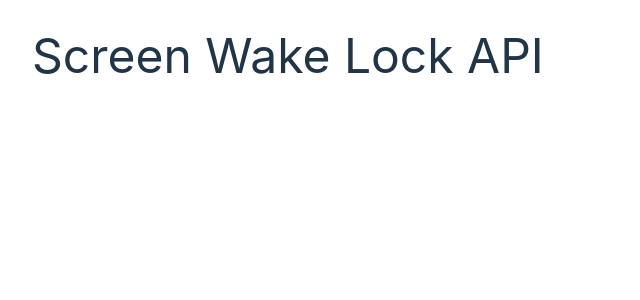
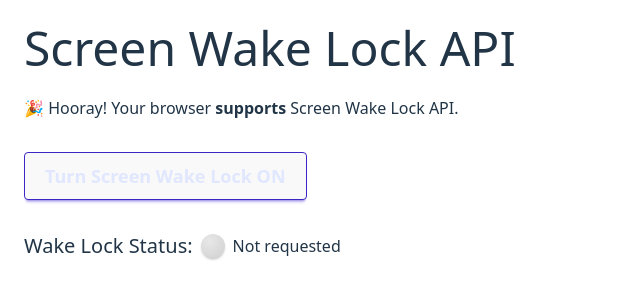
Before and after one commit to chr1s1k/fe-mambo-jambo-web-apis, a React (Vite) app: page /screen-wake-lock in a window 1280 px wide. Shown: the top 300 px of the page, without its empty margins (0-640 px from the left). Built offline with nearby package versions, Linux system fonts and the light colour scheme.

Commit message:
Add ScreenWakeLock example

```diff
--- a/package.json
+++ b/package.json
@@ -11,6 +11,8 @@
   },
   "dependencies": {
     "@tailwindcss/vite": "^4.0.3",
+    "clsx": "^2.1.1",
+    "daisyui": "^5.0.0-beta.6",
     "react": "^18.3.1",
     "react-dom": "^18.3.1",
     "react-router-dom": "^7.1.5",
--- a/src/index.css
+++ b/src/index.css
@@ -1,7 +1,12 @@
 @import "tailwindcss";
+@plugin "daisyui";
+
+@theme {
+  --primary: #ffa800;
+}
 
 :root {
-  font-family: Inter, system-ui, Avenir, Helvetica, Arial, sans-serif;
+  font-family: system-ui, Avenir, Helvetica, Arial, sans-serif;
   line-height: 1.5;
   font-weight: 400;
 
@@ -16,47 +21,23 @@
 }
 
 #root {
-  max-width: 1280px;
-  margin: 0 auto;
-  padding: 2rem;
+  @apply max-w-[1280px] mx-auto p-6;
 }
 
 a {
-  font-weight: 500;
-  color: #ffa800;
-  text-decoration: inherit;
+  @apply font-medium text-[var(--primary)];
 }
+
 a:hover {
   @apply underline;
 }
 
 body {
-  margin: 0;
-  min-width: 320px;
-  min-height: 100vh;
+  @apply m-0 min-h-[100vh];
 }
 
 h1 {
   @apply text-5xl mb-6;
-}
-
-button {
-  border-radius: 8px;
-  border: 1px solid transparent;
-  padding: 0.6em 1.2em;
-  font-size: 1em;
-  font-weight: 500;
-  font-family: inherit;
-  background-color: #1a1a1a;
-  cursor: pointer;
-  transition: border-color 0.25s;
-}
-button:hover {
-  border-color: #646cff;
-}
-button:focus,
-button:focus-visible {
-  outline: 4px auto -webkit-focus-ring-color;
 }
 
 @media (prefers-color-scheme: light) {
--- a/src/pages/Home.tsx
+++ b/src/pages/Home.tsx
@@ -4,19 +4,19 @@ export default function Home() {
   return (
     <>
       <h1>Examples</h1>
-      <ol className="list-decimal list-inside">
-        <li className="list__item">
-          <Link to="/screen-wake-lock" className="list__link">
+      <ol className="list-decimal pl-5">
+        <li className="border-b border-solid border-gray-500">
+          <Link to="/screen-wake-lock" className="block px-2 py-3">
             Screen Wake Lock API
           </Link>
         </li>
-        <li className="list__item">
-          <Link to="/page-visibility" className="list__link">
+        <li className="border-b border-solid border-gray-500">
+          <Link to="/page-visibility" className="block px-2 py-3">
             Page Visibility API
           </Link>
         </li>
-        <li className="list__item">
-          <Link to="/battery-status" className="list__link">
+        <li>
+          <Link to="/battery-status" className="block px-2 py-3">
             Battery Status API
           </Link>
         </li>
--- a/src/pages/ScreenWakeLock.tsx
+++ b/src/pages/ScreenWakeLock.tsx
@@ -1,3 +1,89 @@
+import { useRef, useState } from "react"
+import clsx from "clsx"
+
 export default function ScreenWakeLock() {
-  return <h1>Screen Wake Lock API</h1>
+  const isSupported = "wakeLock" in navigator
+
+  // create a reference for the Wake Lock sentinel
+  const wakeLock = useRef<WakeLockSentinel | null>(null)
+
+  // create a state for the released status
+  const [released, setReleased] = useState<boolean | undefined>(undefined)
+
+  const requestWakeLock = async () => {
+    if (!isSupported) {
+      console.error("Screen Wake Lock API is not supported in this browser.")
+      return
+    }
+
+    try {
+      wakeLock.current = await navigator.wakeLock.request("screen")
+      setReleased(wakeLock.current.released)
+
+      wakeLock.current.addEventListener("release", () => {
+        setReleased(wakeLock.current?.released)
+      })
+    } catch (err) {
+      console.error(`Wake Lock request failed: ${err}`)
+    }
+  }
+
+  const releaseWakeLock = async () => {
+    wakeLock.current && (await wakeLock.current.release())
+  }
+
+  return (
+    <>
+      <h1>Screen Wake Lock API</h1>
+      <p className="mb-8">
+        {isSupported ? (
+          <>
+            🎉 Hooray! Your browser <strong>supports</strong> Screen Wake Lock API.
+          </>
+        ) : (
+          <>
+            ⛔ Your browser <strong>doesn't support</strong> Screen Wake Lock API.
+          </>
+        )}
+      </p>
+      {isSupported ? (
+        <>
+          <button
+            className={clsx("btn btn-lg", released === false ? "btn-error" : "btn-primary")}
+            onClick={released === false ? releaseWakeLock : requestWakeLock}
+          >
+            Turn Screen Wake Lock {released === false ? "OFF" : "ON"}
+          </button>
+          {/* <div className="mt-8">
+            <label htmlFor="wakeLock" className="flex items-center gap-2">
+              <input
+                id="wakeLock"
+                type="checkbox"
+                checked={released === false}
+                className={clsx("toggle toggle-xl", {
+                  "toggle-success": released === false,
+                })}
+                onChange={released === false ? releaseWakeLock : requestWakeLock}
+              />
+              <span>Prevent my screen from turning off</span>
+            </label>
+          </div> */}
+          <div className="flex items-center mt-8 gap-2">
+            <h2 className="text-xl">Wake Lock Status:</h2>
+            <div
+              className={clsx("status rounded-full size-6", {
+                "status-success": released === false,
+                "status-error": released,
+              })}
+            ></div>
+            <span>
+              {released === undefined && "Not requested"}
+              {released === false && "Active"}
+              {released && "Released"}
+            </span>
+          </div>
+        </>
+      ) : null}
+    </>
+  )
 }
```
Also changed, not shown: 1 other file (tests, documents, lock files or other folders).
